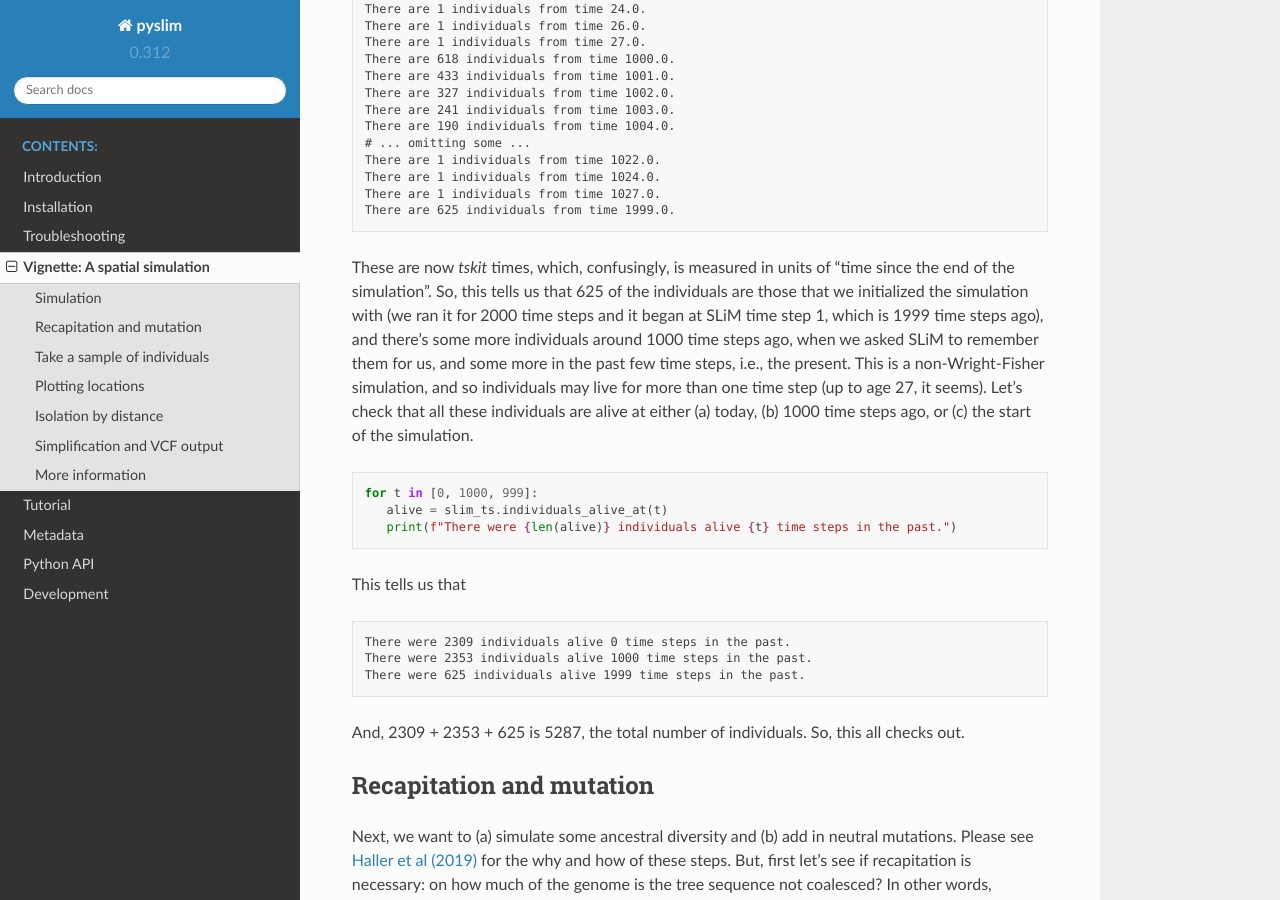
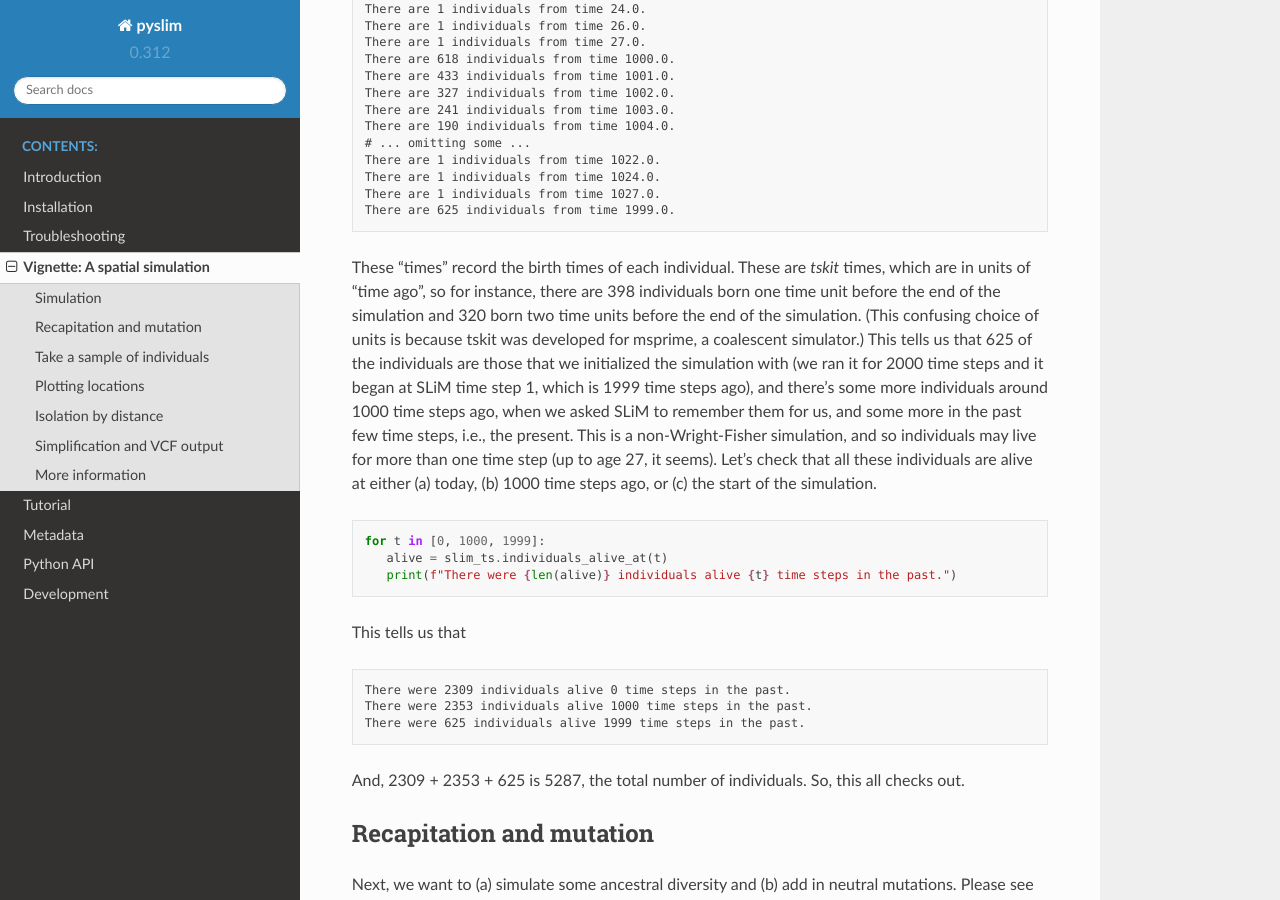
Before and after one commit to tskit-dev/pyslim, a Sphinx documentation site: the page built from docs/vignette_space.rst, in a window 1280 px wide and 900 px high, scrolled down 2523 px. Built offline with Sphinx 7.4.7 and the Read the Docs theme 2.0.0, drawn with Linux system fonts in a browser that asks for light colours.

Commit message:
small adjustment

```diff
--- a/docs/vignette_space.rst
+++ b/docs/vignette_space.rst
@@ -153,9 +153,12 @@ This gets us
    There are 625 individuals from time 1999.0.
 
 
-These are now *tskit* times, which, confusingly,
-is measured in units of "time since the end of the simulation".
-So, this tells us that 625 of the individuals are those that we initialized the simulation with
+These "times" record the birth times of each individual.
+These are *tskit* times, which are in units of "time ago",
+so for instance, there are 398 individuals born one time unit before the end of the simulation
+and 320 born two time units before the end of the simulation.
+(This confusing choice of units is because tskit was developed for msprime, a coalescent simulator.)
+This tells us that 625 of the individuals are those that we initialized the simulation with
 (we ran it for 2000 time steps and it began at SLiM time step 1, which is 1999 time steps ago),
 and there's some more individuals around 1000 time steps ago, when we asked SLiM to remember
 them for us, and some more in the past few time steps, i.e., the present.
@@ -166,7 +169,7 @@ or (c) the start of the simulation.
 
 .. code-block:: python
 
-   for t in [0, 1000, 999]:
+   for t in [0, 1000, 1999]:
       alive = slim_ts.individuals_alive_at(t)
       print(f"There were {len(alive)} individuals alive {t} time steps in the past.")
 
```
